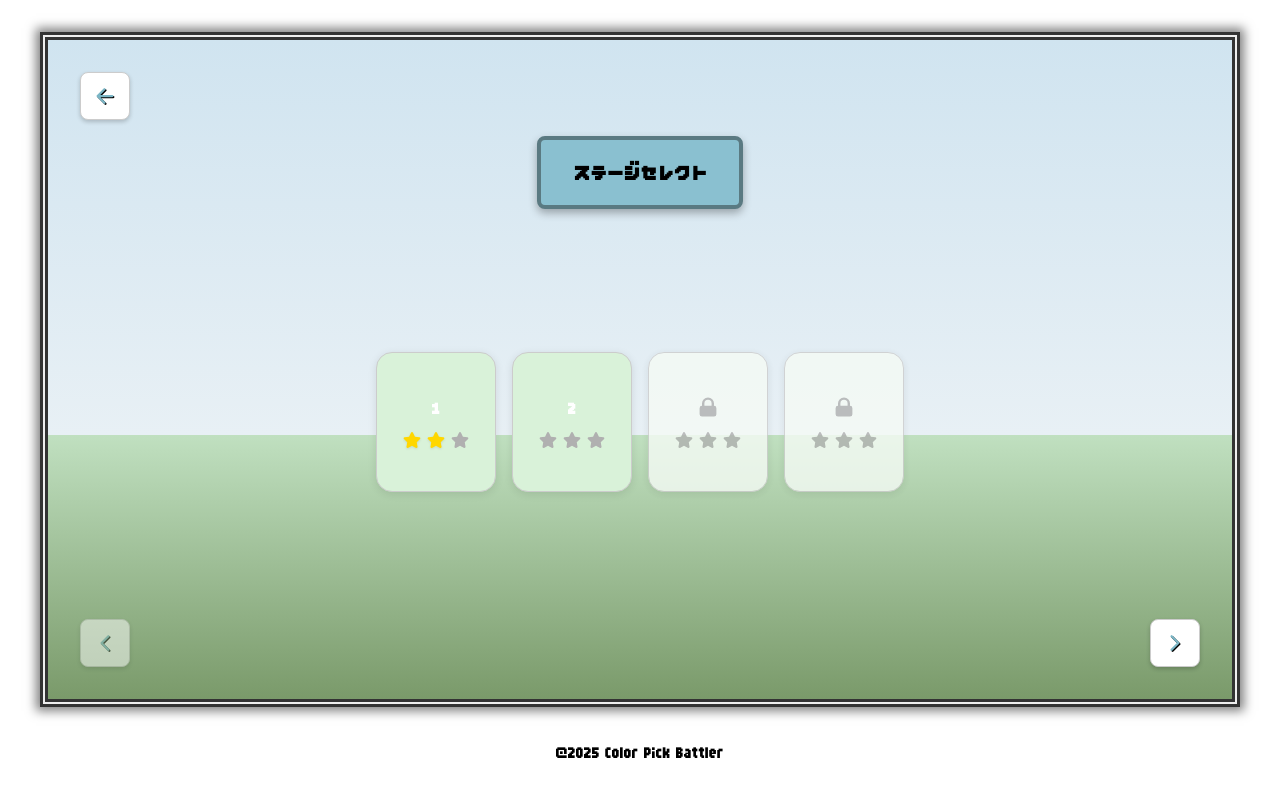
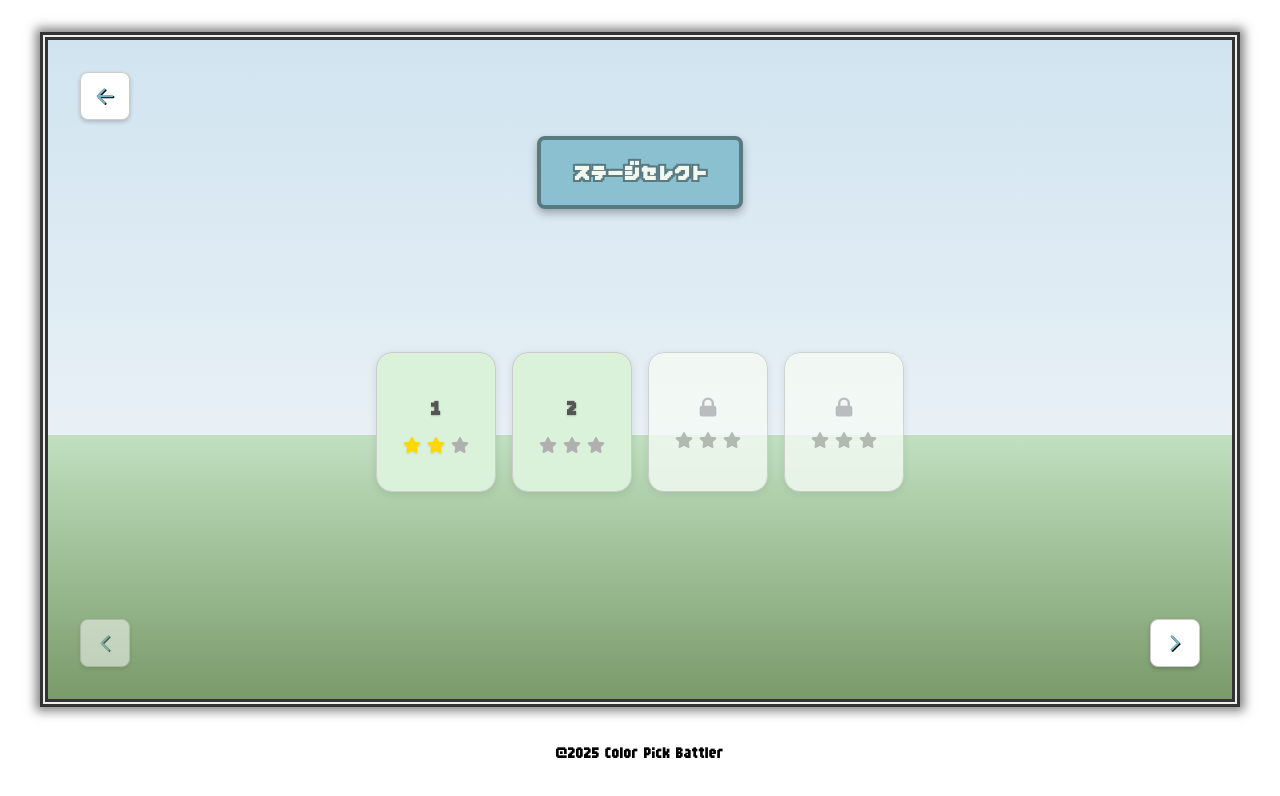
Before and after one commit to iririn1998/color-pick-battler, a Next.js app: page /stage in a window 1280 px wide. Shown: the top 796 px of the page. Built offline with nearby package versions, Linux system fonts and the light colour scheme.

Commit message:
style: update StageButton styles and enhance Text component with clsx for className support

```diff
--- a/src/components/StageButton/index.module.css
+++ b/src/components/StageButton/index.module.css
@@ -47,7 +47,7 @@
 }
 
 .stage-number {
-  color: white;
+  color: #555;
   text-shadow: 0 1px 2px rgba(0, 0, 0, 0.2);
 }
 
--- a/src/components/StageButton/index.tsx
+++ b/src/components/StageButton/index.tsx
@@ -44,7 +44,7 @@ export const StageButton: FC<StageButtonProps> = ({
           </>
         ) : (
           <>
-            <Text size="2xl" fw="bold" className={styles["stage-number"]}>
+            <Text size="xl" fw="bold" className={styles["stage-number"]}>
               {stageNumber}
             </Text>
             <div className={styles.stars}>
--- a/src/components/Text/index.tsx
+++ b/src/components/Text/index.tsx
@@ -2,6 +2,7 @@ import {
   Text as MantineText,
   type TextProps as MantineTextProps,
 } from "@mantine/core";
+import clsx from "clsx";
 import type { FC, ReactNode } from "react";
 import styles from "./index.module.css";
 
@@ -9,9 +10,9 @@ export type TextProps = MantineTextProps & {
   children: ReactNode;
 };
 
-export const Text: FC<TextProps> = ({ children, ...props }) => {
+export const Text: FC<TextProps> = ({ children, className, ...props }) => {
   return (
-    <MantineText {...props} className={styles.text}>
+    <MantineText {...props} className={clsx(styles.text, className)}>
       {children}
     </MantineText>
   );
```
